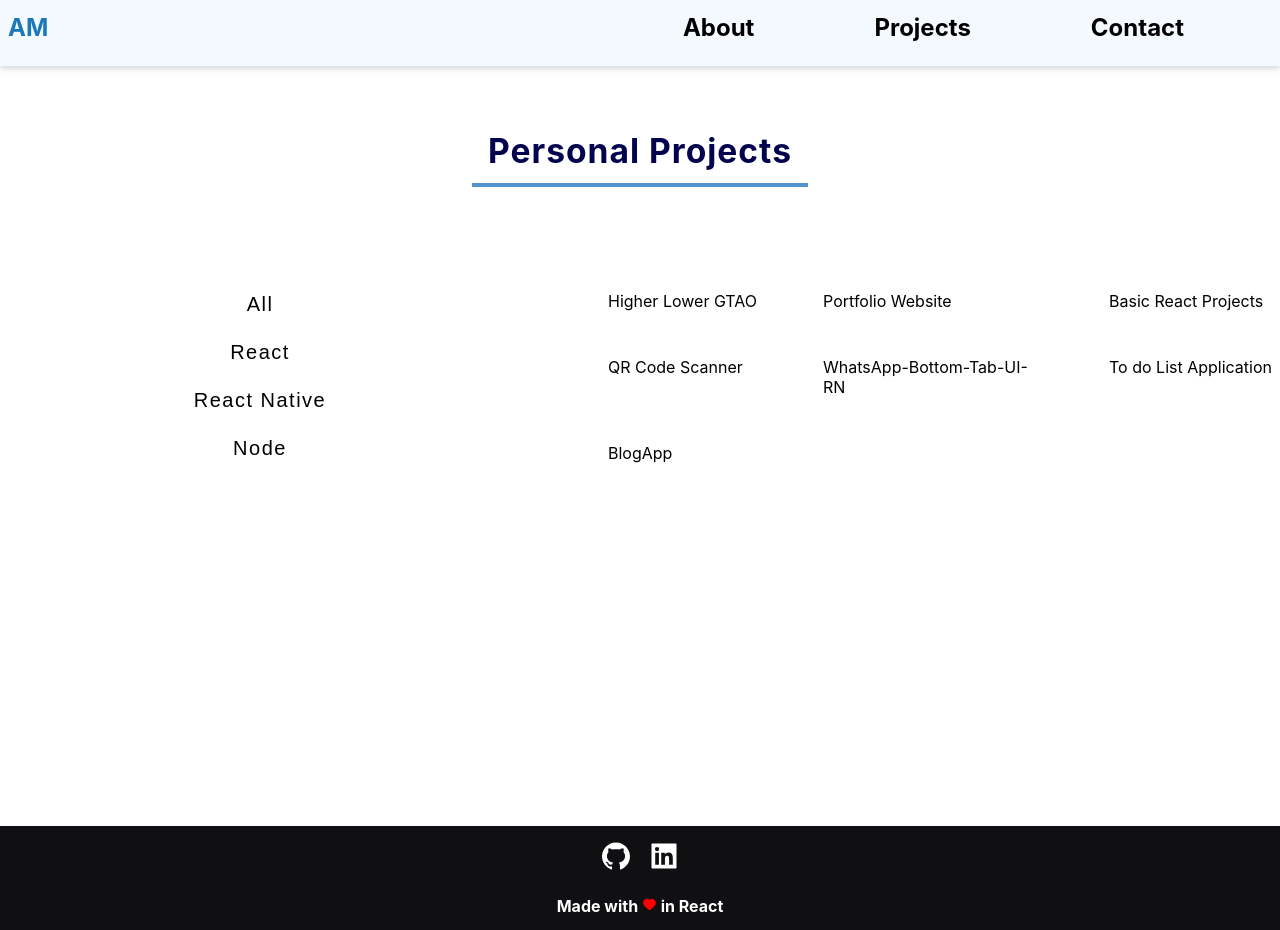
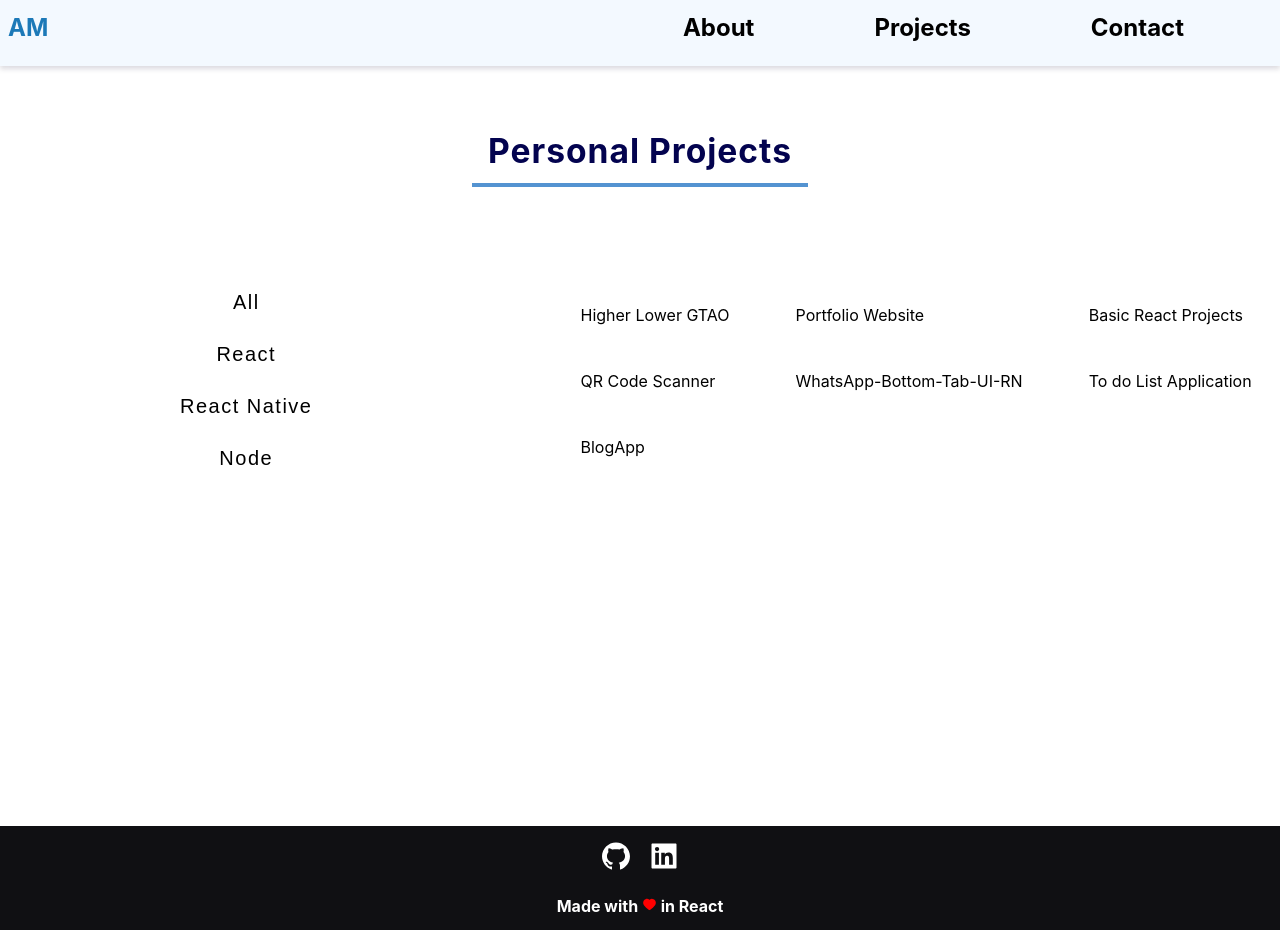
Before and after one commit to AryamanMishra/Portfolio-Website, a React (Create React App) app: page /projects in a window 1280 px wide. Built offline with nearby package versions, Linux system fonts and the light colour scheme.

Commit message:
updated proj page

```diff
--- a/src/components/Projects/Projects.js
+++ b/src/components/Projects/Projects.js
@@ -3,11 +3,14 @@ import '../../styles/Projects.css'
 import personal_projects  from '../../data/projects'
 import ProjectCard from './ProjectCard'
 import projectTags from '../../data/projectTags'
+import {FcRight} from 'react-icons/fc'
 
 
 const Projects = ()=> {
 
     const [projectList,setProjectList] = useState(personal_projects)
+
+
 
     const filterList = (tag)=> {
         if (tag === 'react') {
@@ -40,10 +43,20 @@ const Projects = ()=> {
                     <div className='project-tags'>
                         {
                             projectTags.map((tagObj,idx)=> {
-                                return <button className='single-tag'
-                                        key={idx} onClick={()=>filterList(tagObj.tag)}>
-                                        {tagObj.name}
-                                    </button>
+                                return (
+                                    <div
+                                        className='tag-wrapper'
+                                        onClick={()=>filterList(tagObj.tag)}
+                                    >
+                                        <button className='single-tag'
+                                            key={idx}
+                                        >
+                                            {tagObj.name}
+                                        </button>
+                                         {/* <FcRight id='rightArrow'/> */}
+
+                                    </div>
+                                )
                             })
                         }
                     </div>
--- a/src/styles/Projects.css
+++ b/src/styles/Projects.css
@@ -39,7 +39,7 @@
 .project-tags {
 	display: flex;
 	flex-direction: column;
-	gap: 0.5em;
+	gap: 0.75em;
 }
 .single-tag {
 	text-align: center;
@@ -49,13 +49,10 @@
 	letter-spacing: 1.5px;
 	cursor: pointer;
 	height: 2.5rem;
-	width: 200px;
+	padding: 0.25em 1em;
 }
 
-.single-tag:hover {
-	color: rgb(84, 147, 209);
-	transition: all 0.3s ease-out;
-}
+
 
 
 .personal-projects-center {
@@ -68,3 +65,18 @@
 .project-card {
 	padding: 0.5em;
 }
+
+.tag-wrapper {
+	display: flex;
+	flex-direction: row;
+	align-items: center;
+	justify-content: center;
+}
+
+.single-tag:hover {
+	color: white;
+	transition: all 0.2s linear;
+	background-color: rgb(84, 147, 209);;
+	border: 0.5px transparent rgba(128, 128, 128, 0.1);
+	border-radius: 50px;
+}
```
